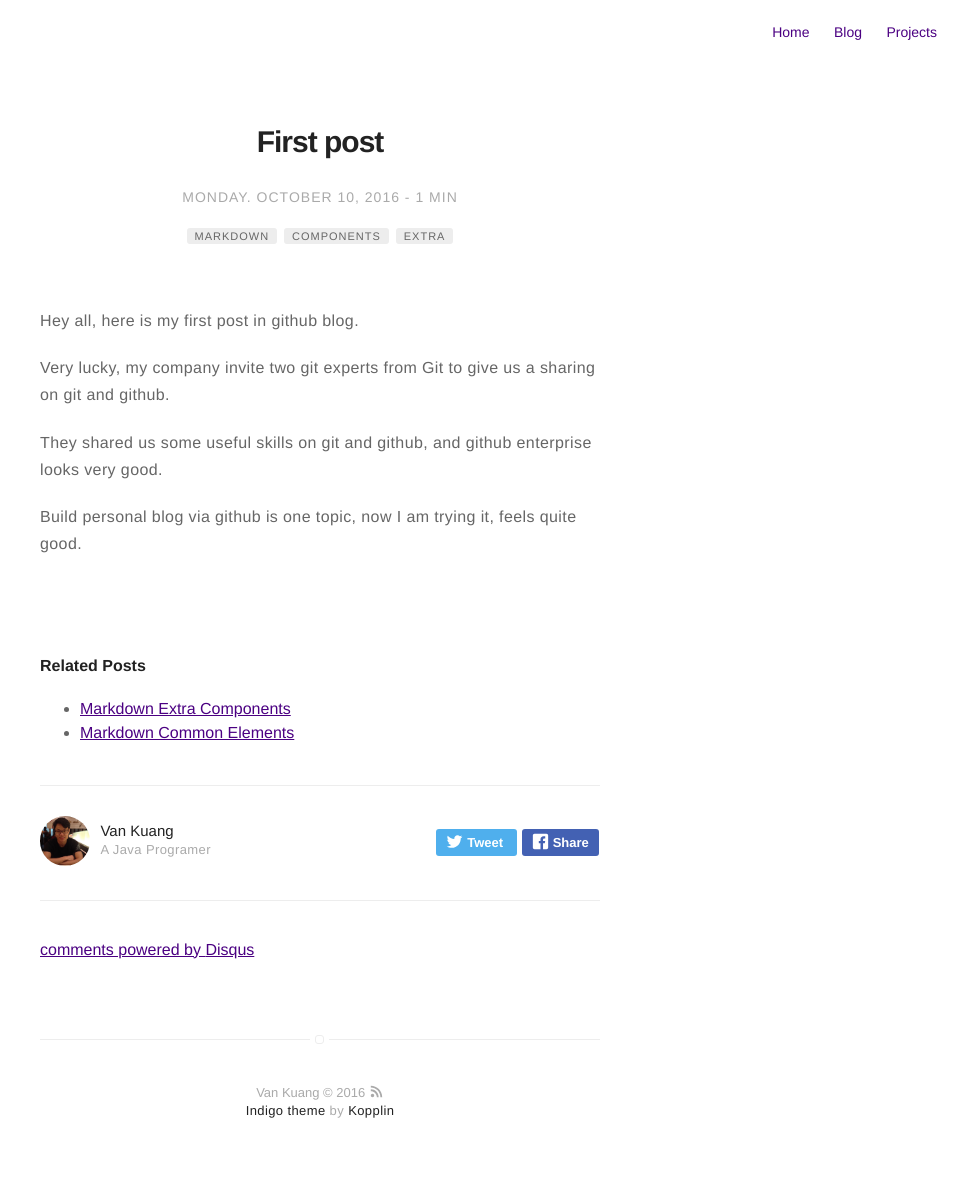
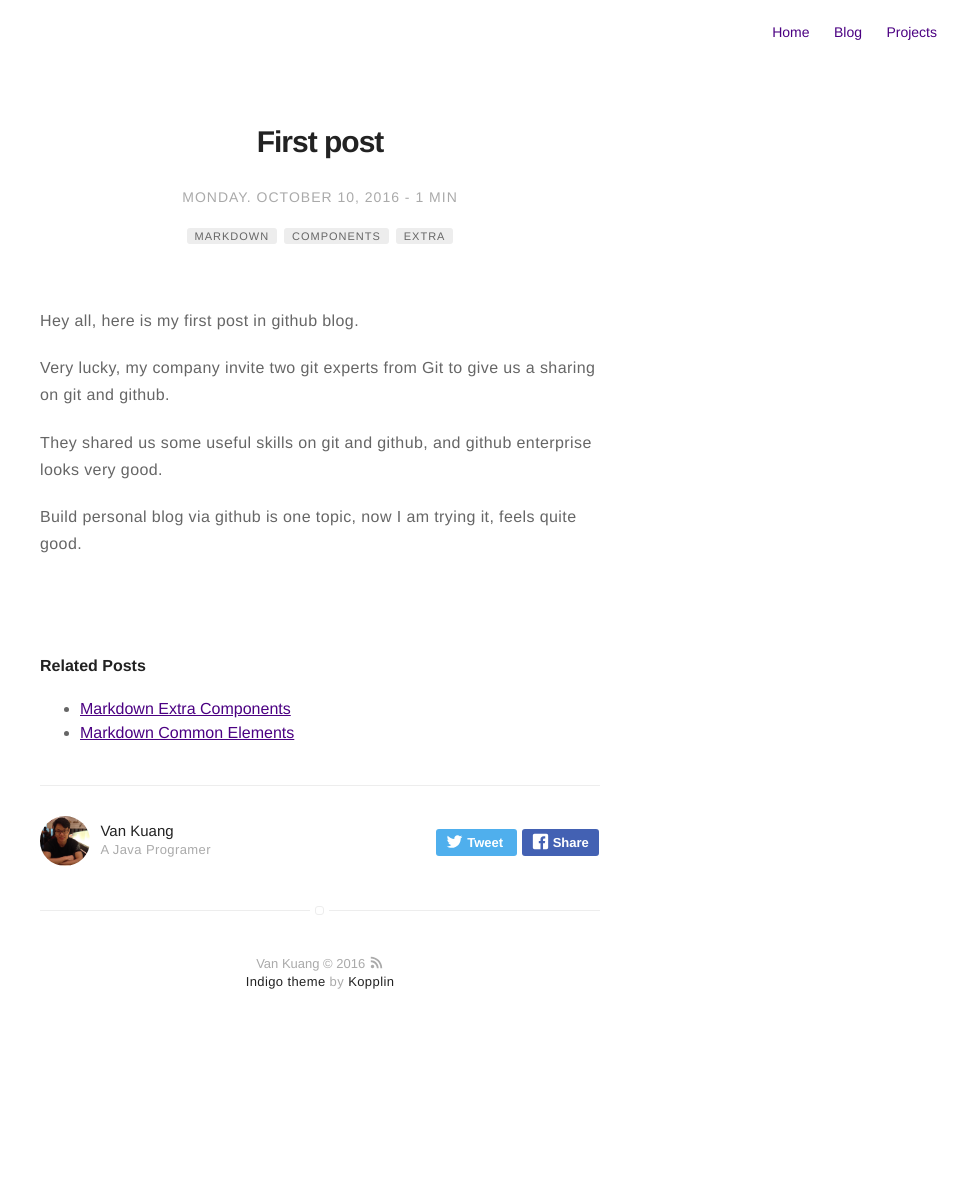
Before and after one commit to VanKuang/vankuang.github.io, a Jekyll site: the page built from _posts/2016-10-22-my-first-post.markdown, in a window 1280 px wide. Shown: the whole page, without its empty margins (320-1280 px from the left). Built offline with Jekyll 4.4.1, drawn with Linux system fonts in a browser that asks for light colours; comment, search, counter and statistics services are not loaded; after the commit the page ends 1053 px from its top, so only the background shows below that; some of the changed lines change nothing that is shown.

Commit message:
Disable disqus.

```diff
--- a/_config.yml
+++ b/_config.yml
@@ -26,7 +26,7 @@ highlighter: rouge
 # analytics-piwik-id: 1
 
 # if you don't want comments in your posts, set to false
-disqus: mydisqus
+disqus: false
 
 # if you don't have any of social below, comment the line
 #facebook: VanKuang
```
